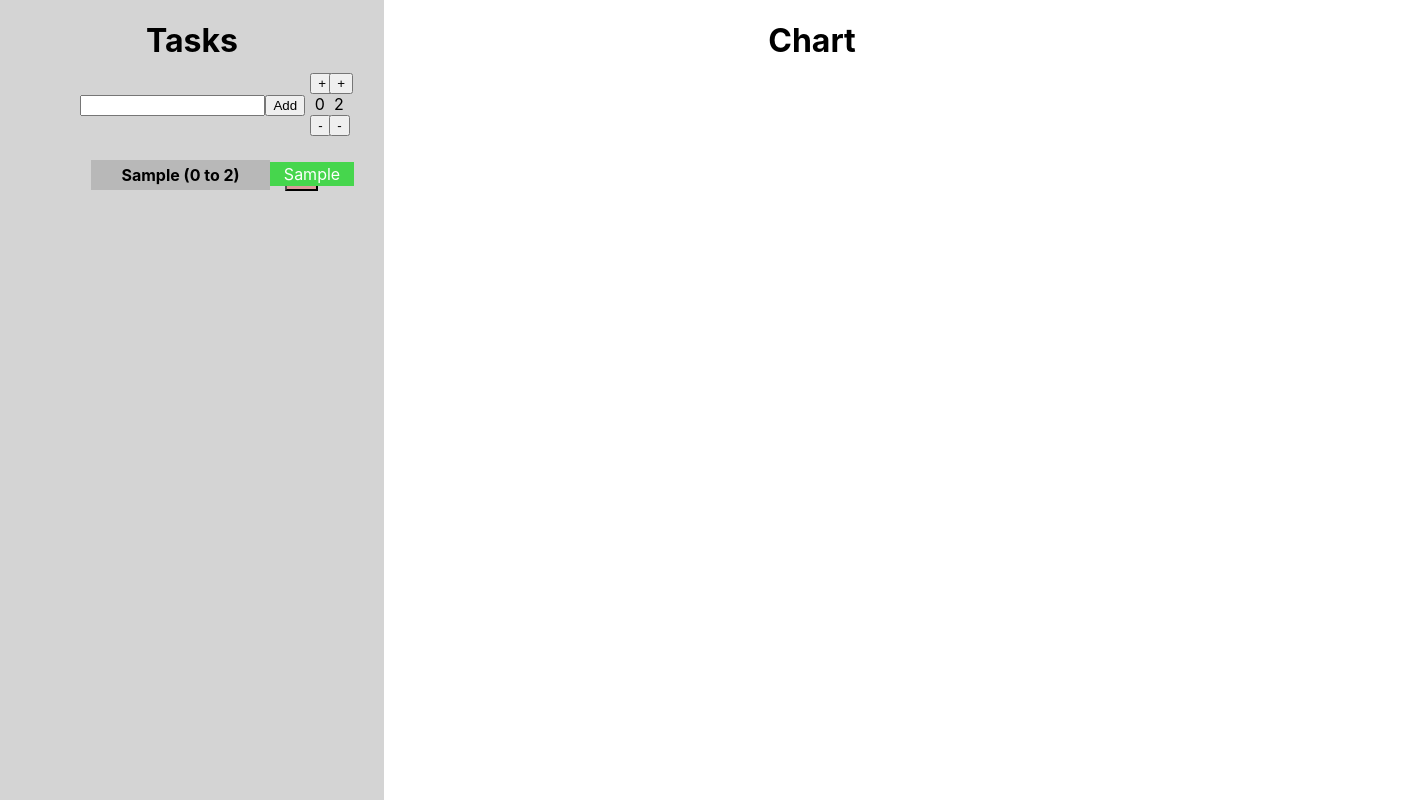
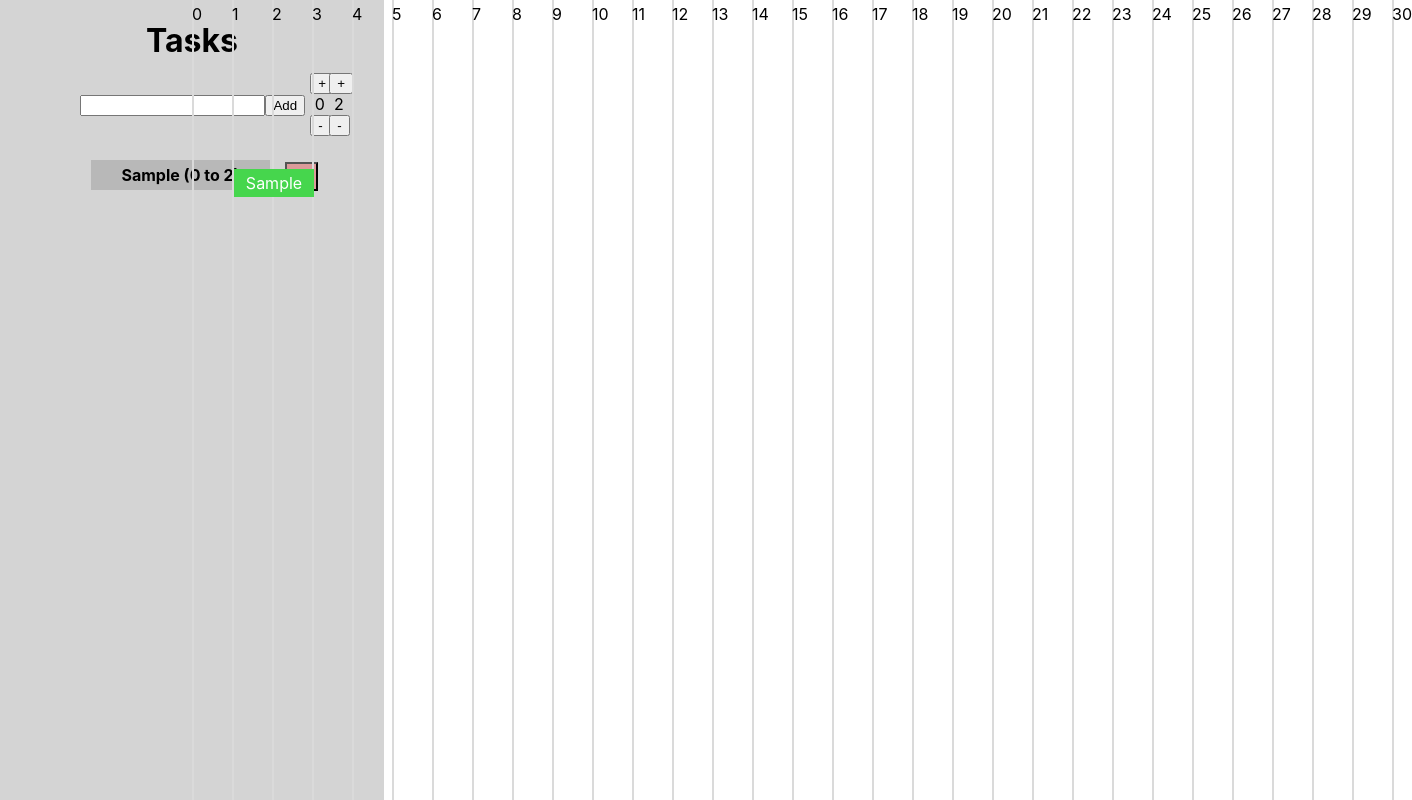
Before and after one commit to ValentinPy1/gantt_diagram, a React (Create React App) app: page / in a window 1280 px wide. Both pictures are taken after typing "Sample" into the empty fields and a click on the button "Add". Shown: the top 800 px of the page, 1412 px wide, since content can reach past the window. Built offline with nearby package versions, Linux system fonts and the light colour scheme.

Commit message:
[ADD] column

```diff
--- a/src/Chart/Chart.css
+++ b/src/Chart/Chart.css
@@ -4,8 +4,18 @@
 }
 
 .bar {
+    top: 166px;
     position: relative;
-    top: 80px;
-    margin: 2px;
-    padding: 2px;
+    margin: 3px;
+    padding-top: 4px;
+    padding-bottom: 4px;
 }
+
+.column {
+    position: absolute;
+    background: rgb(218, 218, 218);
+    width: 2px;
+    height: 925px;
+    padding-top: 4px;
+    padding-bottom: 4px;
+}
--- a/src/Chart/Chart.js
+++ b/src/Chart/Chart.js
@@ -2,12 +2,33 @@ import React from "react";
 import "./Chart.css";
 
 export default function Chart({ tasks }) {
+  const columns = [];
+  for (let i = 0; i < 31; i++) {
+    columns.push(i);
+  }
   return (
     <div className="chart">
-      <h1>Chart</h1>
-      {tasks.map(task => (
-        <div key={task.id} className="bar" style={{left: task.start * 40 - 500, width: task.duration * 40, background: task.background, color: task.color}} >{task.name}</div>
-      ))}
+      <div>
+        {columns.map((column) => (
+          <div key={column} className="column" style={{left: column * 40 - 576}}>{column}</div>
+        ))}
+      </div>
+      <div>
+        {tasks.map((task) => (
+          <div
+            key={task.id}
+            className="bar"
+            style={{
+              left: task.start * 40 - 537,
+              width: task.duration * 40,
+              background: task.background,
+              color: task.color,
+            }}
+          >
+            {task.name}
+          </div>
+        ))}
+      </div>
     </div>
   );
 }
--- a/src/TaskList/TaskList.js
+++ b/src/TaskList/TaskList.js
@@ -37,8 +37,8 @@ export default function TaskList({ tasks, setTasks }) {
             <div className='menu'>
                 <input type='text' value={name} onChange={handleChange} />
                 <button onClick={addTask} id='addButton'>Add</button>
-                <Counter count={start} setCount={setStart} min={0} max={10} id='startCounter' />
-                <Counter count={duration} setCount={setDuration} min={1} max={10} id='durationCounter' />
+                <Counter count={start} setCount={setStart} min={0} max={31 - duration} id='startCounter' />
+                <Counter count={duration} setCount={setDuration} min={1} max={31 - start} id='durationCounter' />
             </div>
             <ul>
                 {tasks.map(task => (
```
